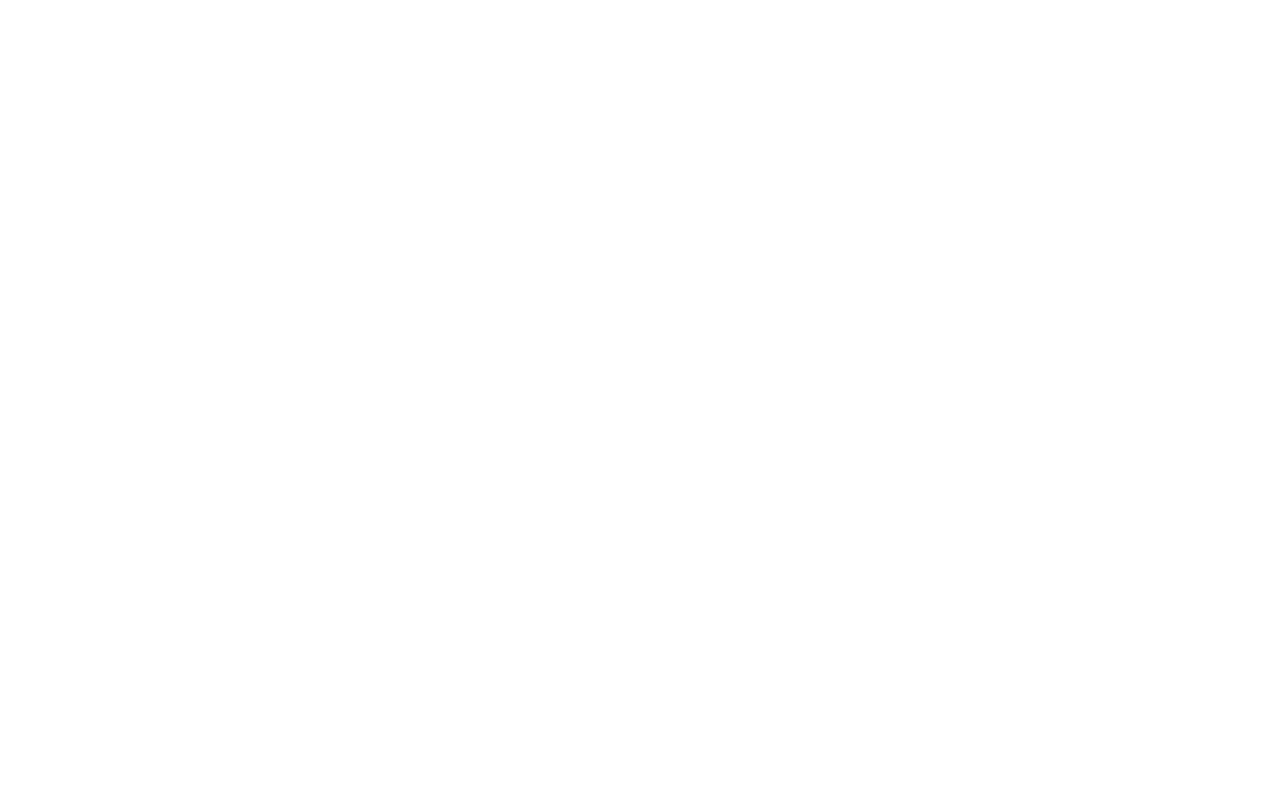
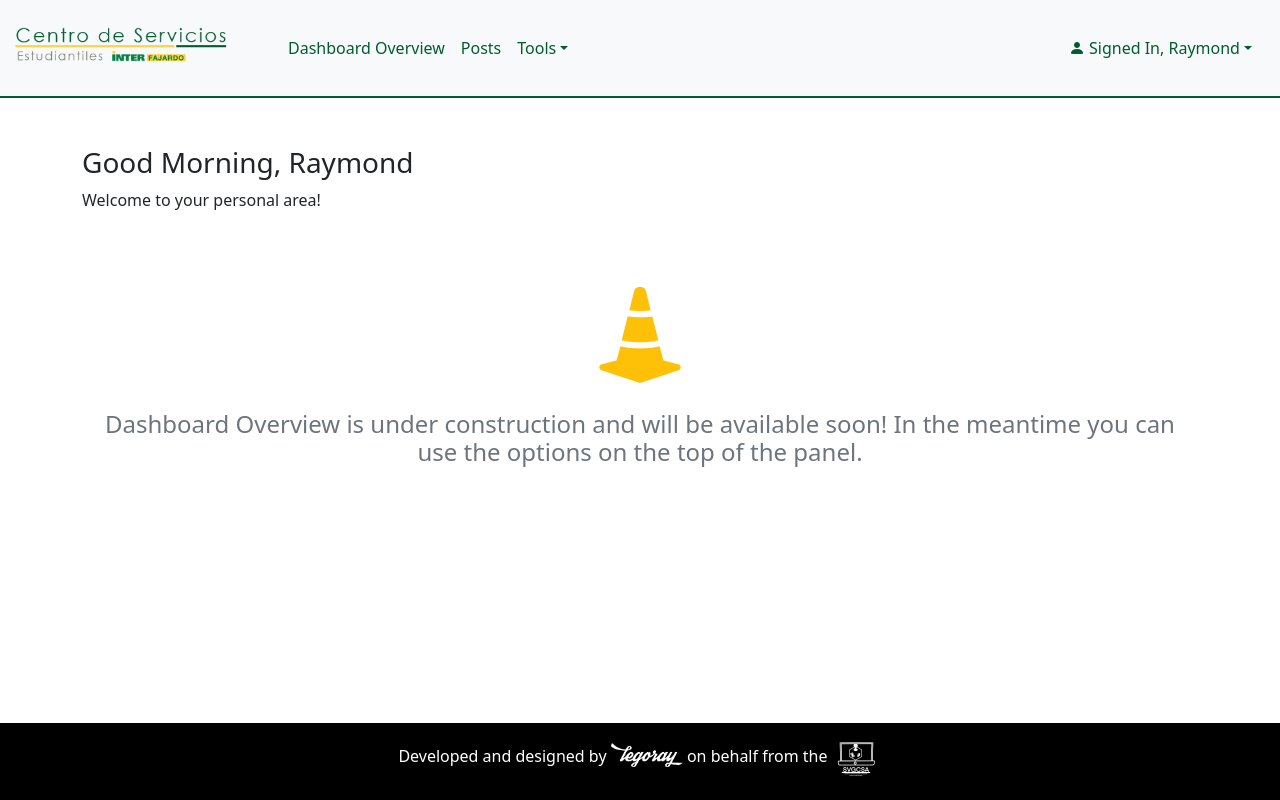
Before and after one commit to legoraystudios/inter-servicecenter, a React (Create React App) app: page /admin/dashboard in a window 1280 px wide. Before the commit this address had no page. Built offline with nearby package versions, Linux system fonts and the light colour scheme.

Commit message:
Adding login adn dashboard panels

```diff
--- a/package.json
+++ b/package.json
@@ -10,6 +10,7 @@
     "@types/node": "^16.18.108",
     "@types/react": "^18.3.8",
     "@types/react-dom": "^18.3.0",
+    "axios": "^1.7.7",
     "bootstrap": "^5.3.3",
     "bootstrap-icons": "^1.11.3",
     "react": "^18.3.1",
--- a/src/App.tsx
+++ b/src/App.tsx
@@ -2,8 +2,9 @@
 import { BrowserRouter, Route, Routes } from "react-router-dom";
 import { useEffect } from 'react';
 import Home from './routes/Home';
-import Admin from './routes/Admin';
 import Post from './routes/Post';
+import Login from './routes/Admin/Login';
+import Dashboard from './routes/Admin/Dashboard';
 import 'bootstrap/dist/css/bootstrap.min.css';
 import 'bootstrap/dist/js/bootstrap.bundle.min';
 import 'bootstrap/dist/css/bootstrap.min.css';
@@ -19,8 +20,9 @@
     <BrowserRouter basename="/">
       <Routes>
         <Route path="/" element={<Home/>} />
-        <Route path="/admin" element={<Admin/>} />
         <Route path="/post" element={<Post/>} />
+        <Route path="/admin" element={<Login/>} />
+        <Route path="/admin/dashboard" element={<Dashboard/>} />
       </Routes>
     </BrowserRouter>
   );
--- a/src/components/layout/Footer.tsx
+++ b/src/components/layout/Footer.tsx
@@ -1,6 +1,7 @@
 import { Button, Container, Row, Col } from 'react-bootstrap';
 import FooterLogo from "../images/inter-logo.png";
 import LegorayLogo from "../images/legoray-logo.png";
+import SVGCSA from "../images/SVGCSA.png";
 
 const Footer = () => {
 
@@ -55,7 +56,7 @@
             </footer>
             <Container className="developer-footer-bar text-white" fluid>
                 <p>
-                    Developed and designed by <a href="https://legoray.com" target="_blank"><img src={LegorayLogo} height={30} /></a>
+                    Developed and designed by <a href="https://legoray.com" target="_blank"><img src={LegorayLogo} height={30} /></a> on behalf from the <img src={SVGCSA} height={50} />
                 </p>
             </Container>
         </div>
--- /dev/null
+++ b/src/components/layout/Footer2.tsx
@@ -0,0 +1,20 @@
+import { Button, Container, Row, Col } from 'react-bootstrap';
+import FooterLogo from "../images/inter-logo.png";
+import LegorayLogo from "../images/legoray-logo.png";
+import SVGCSA from "../images/SVGCSA.png";
+
+const Footer = () => {
+
+    return(
+        <div>
+            <Container className="developer-footer-bar text-white fixed-bottom" fluid>
+                <p>
+                    Developed and designed by <a href="https://legoray.com" target="_blank"><img src={LegorayLogo} height={30} /></a> on behalf from the <img src={SVGCSA} height={50} />
+                </p>
+            </Container>
+        </div>
+    )
+
+}
+
+export default Footer;
--- a/src/components/layout/Navbar.tsx
+++ b/src/components/layout/Navbar.tsx
@@ -21,7 +21,7 @@
         <div>
             <Navbar expand="lg" className="bg-body-tertiary">
               <Container fluid>
-                <Navbar.Brand href="https://fajardo.inter.edu" target="_blank"><img src={NavLogo} height={70} /></Navbar.Brand>
+                <Navbar.Brand href="/" target="_blank"><img src={NavLogo} height={70} /></Navbar.Brand>
                 <Navbar.Toggle aria-controls="navbarScroll" />
                 <Navbar.Collapse id="navbarScroll">
                   <Nav
--- /dev/null
+++ b/src/components/layout/Navbar2.tsx
@@ -0,0 +1,20 @@
+import Container from 'react-bootstrap/Container';
+import Navbar from 'react-bootstrap/Navbar';
+import NavLogo from "../images/Service-Center-Logo.png";
+
+const Navbar2 = () => {
+
+    return(
+        <div>
+            <Navbar expand="lg" className="bg-body-tertiary">
+              <Container className="d-flex justify-content-center" fluid>
+                <Navbar.Brand href="/" target="_blank"><img src={NavLogo} height={70} /></Navbar.Brand>
+              </Container>
+            </Navbar>
+            <Container fluid className='green-navbar'></Container>
+        </div>
+    )
+
+}
+
+export default Navbar2;
--- /dev/null
+++ b/src/components/layout/Navbar3.tsx
@@ -0,0 +1,46 @@
+import Button from 'react-bootstrap/Button';
+import Container from 'react-bootstrap/Container';
+import Form from 'react-bootstrap/Form';
+import Row from 'react-bootstrap/Row';
+import Col from 'react-bootstrap/Col';
+import Nav from 'react-bootstrap/Nav';
+import Navbar from 'react-bootstrap/Navbar';
+import NavDropdown from 'react-bootstrap/NavDropdown';
+import NavLogo from "../images/Service-Center-Logo.png";
+import ComponentBar from "./ComponentBar";
+
+const Navbar3 = () => {
+
+    return(
+        <div>
+            <Navbar expand="lg" className="bg-body-tertiary">
+              <Container fluid>
+                <Navbar.Brand href="/" target="_blank"><img src={NavLogo} height={70} /></Navbar.Brand>
+                <Navbar.Toggle aria-controls="navbarScroll" />
+                <Navbar.Collapse id="navbarScroll">
+                  <Nav
+                    className="me-auto my-2 my-lg-0"
+                    style={{ maxHeight: '100px' }}
+                    navbarScroll
+                  >
+                    <Nav.Link href="/admin/dashboard">Dashboard Overview</Nav.Link>
+                    <Nav.Link href="/admin/dashboard">Posts</Nav.Link>
+                    <NavDropdown title="Tools" id="basic-nav-dropdown">
+                      <NavDropdown.Item href="#">Status Bar <span className="badge text-bg-success">New</span></NavDropdown.Item>
+                    </NavDropdown>
+                  </Nav>
+                    <NavDropdown title={<span><i className="bi bi-person-fill"></i> Signed In, Raymond</span>} id="basic-nav-dropdown" className="me-3">
+                      <NavDropdown.Item href="#"><i className="bi bi-person-fill"></i> My Account</NavDropdown.Item>
+                      <NavDropdown.Item href="#"><i className="bi bi-shield-lock"></i> Employee Management</NavDropdown.Item>
+                      <NavDropdown.Item href="#" className="text-danger"><i className="bi bi-box-arrow-in-right"></i> Sign Out</NavDropdown.Item>
+                    </NavDropdown>
+                </Navbar.Collapse>
+              </Container>
+            </Navbar>
+            <Container fluid className='green-navbar'></Container>
+        </div>
+    )
+
+}
+
+export default Navbar3;
--- a/src/routes/Admin.tsx
+++ /dev/null
@@ -1,11 +0,0 @@
-const Admin = () => {
-
-    return(
-        <div>
-            <p></p>
-        </div>
-    )
-
-}
-
-export default Admin;
--- /dev/null
+++ b/src/routes/Admin/Dashboard.tsx
@@ -0,0 +1,33 @@
+import { useState, useEffect } from 'react'
+import Navbar3 from '../../components/layout/Navbar3';
+import Footer2 from '../../components/layout/Footer2';
+import { Container, Form, Button, Row, Col } from 'react-bootstrap';
+
+const Dashboard = () => {
+
+    useEffect(() => {
+        document.title = "Dashboard | Service Center";
+        // eslint-disable-next-line
+      }, []);
+
+    return(
+        <div>
+            <Navbar3 />
+                <Container className="mt-5">
+                    <h3>Good Morning, Raymond</h3>
+                    <p>Welcome to your personal area!</p>
+
+                    <div className="d-flex justify-content-center mt-5">
+                        <i className="bi bi-cone-striped text-warning" style={{ fontSize: '100px' }}></i>
+                    </div>
+                    <div className="d-flex justify-content-center">
+                        <h4 className="text-center text-secondary">Dashboard Overview is under construction and will be available soon! In the meantime you can use the options on the top of the panel.</h4>
+                    </div>
+                </Container>
+            <Footer2 />
+        </div>
+    )
+
+}
+
+export default Dashboard;
--- /dev/null
+++ b/src/routes/Admin/Login.tsx
@@ -0,0 +1,40 @@
+import { useEffect, useState } from 'react'
+import Navbar2 from '../../components/layout/Navbar2';
+import Footer2 from '../../components/layout/Footer2';
+import { Container, Form, Button } from 'react-bootstrap';
+
+const Admin = () => {
+
+    useEffect(() => {
+        document.title = "Login | Service Center";
+      }, []);
+
+    return(
+        <div>
+            <Navbar2 />
+                <Container className="w-25 p-3">
+                    <Form>
+                      <Form.Group className="mb-3" controlId="formBasicEmail">
+                        <Form.Label>Email address</Form.Label>
+                        <Form.Control type="email" placeholder="someone@fajardo.inter.edu" />
+                      </Form.Group>
+
+                      <Form.Group className="mb-3" controlId="formBasicPassword">
+                        <Form.Label>Password</Form.Label>
+                        <Form.Control type="password" placeholder="********" />
+                      </Form.Group>
+                      <Form.Group className="mb-3" controlId="formBasicCheckbox">
+                        <Form.Check type="checkbox" label="Remember me for 30 days" />
+                      </Form.Group>
+                      <Button variant="primary" type="submit">
+                        Login
+                      </Button>
+                    </Form>
+                </Container>
+            <Footer2 />
+        </div>
+    )
+
+}
+
+export default Admin;
```
Also changed, not shown: src/components/images/SVGCSA.png (added), 1 other file (tests, documents, lock files or other folders).
